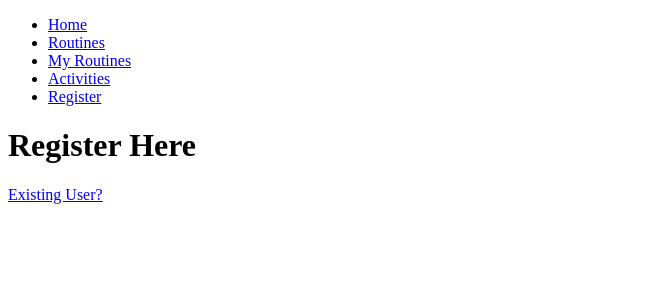
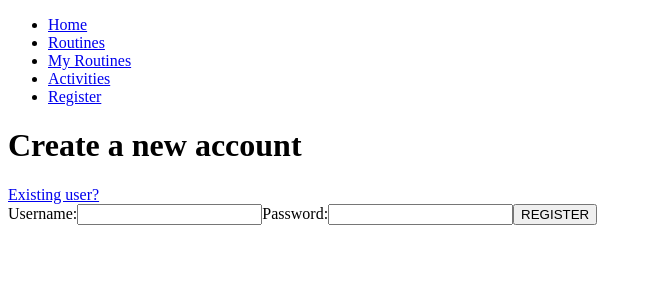
Before and after one commit to sanrafa/FitnessTrackr_React, a React (Vite) app: page /register in a window 1280 px wide. Shown: the top 300 px of the page, without its empty margins (0-652 px from the left). Built offline with nearby package versions, Linux system fonts and the light colour scheme.

Commit message:
Add Register component functionality

```diff
--- a/src/api/users.js
+++ b/src/api/users.js
@@ -15,9 +15,8 @@ export async function registerUser({ username, password }) {
     return data;
   } catch (err) {
     console.error(err);
-    const message = err.response.data;
-    console.log("Error is:", message);
-    return message;
+    const error = err.response.data;
+    throw error.message;
   }
 }
 
--- a/src/components/Register.jsx
+++ b/src/components/Register.jsx
@@ -1,11 +1,91 @@
-import { Link } from "react-router-dom";
+import { useState, useContext, useEffect } from "react";
+import { Link, useNavigate } from "react-router-dom";
+
+import { registerUser } from "../api";
+import { UserContext } from "../App";
 
 const Register = () => {
+  let navigate = useNavigate();
+
+  const [username, setUsername] = useState("");
+  const [password, setPassword] = useState("");
+  const [error, setError] = useState("");
+
+  const { setUser, user } = useContext(UserContext);
+
+  useEffect(() => {
+    if (user && error === null) {
+      navigate("/profile");
+    }
+  }, [error, user]);
+
+  const createAccount = async () => {
+    try {
+      const newUser = await registerUser({ username, password });
+      setUser(newUser);
+      setError(null);
+    } catch (err) {
+      console.error(err);
+      setError(err);
+    } finally {
+      setUsername("");
+      setPassword("");
+    }
+  };
+
+  const handleSubmit = async () => {
+    await createAccount();
+  };
+
   return (
-    <div>
-      <h1>Register Here</h1>
-      <Link to="/login">Existing User?</Link>
-    </div>
+    /*
+        CREATE FORM WITH USERNAME, PASSWORD FIELDS
+        ON CHANGE, UPDATE STATE
+        ON SUBMIT, CALL registerUser
+        IF SUCCESS:
+          SAVE USER TO GLOBAL CONTEXT
+          REDIRECT TO /PROFILE
+      */
+    <main>
+      <h1>Create a new account</h1>
+      <Link to="/login">Existing user?</Link>
+      <form
+        onSubmit={(e) => {
+          e.preventDefault();
+          handleSubmit();
+        }}
+      >
+        <label>
+          Username:
+          <input
+            type="text"
+            name="username"
+            required={true}
+            value={username}
+            onChange={(e) => {
+              setUsername(e.target.value);
+            }}
+            minLength="5"
+          ></input>
+        </label>
+        <label>
+          Password:
+          <input
+            type="password"
+            name="password"
+            required={true}
+            value={password}
+            onChange={(e) => {
+              setPassword(e.target.value);
+            }}
+            minLength="8"
+          ></input>
+        </label>
+
+        <button type="submit">REGISTER</button>
+      </form>
+      {error ? <p>{error}</p> : null}
+    </main>
   );
 };
 
```
Also changed, not shown: 2 other files (tests, documents, lock files or other folders).
